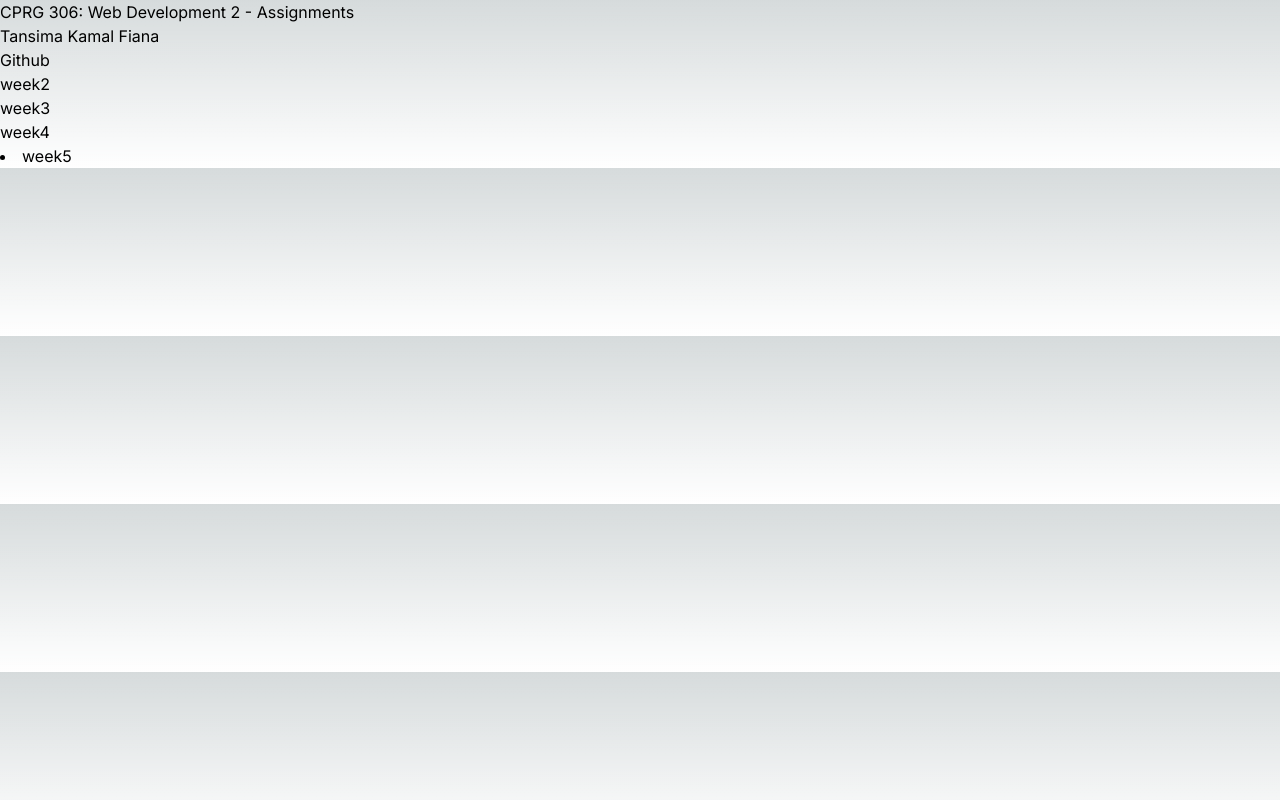
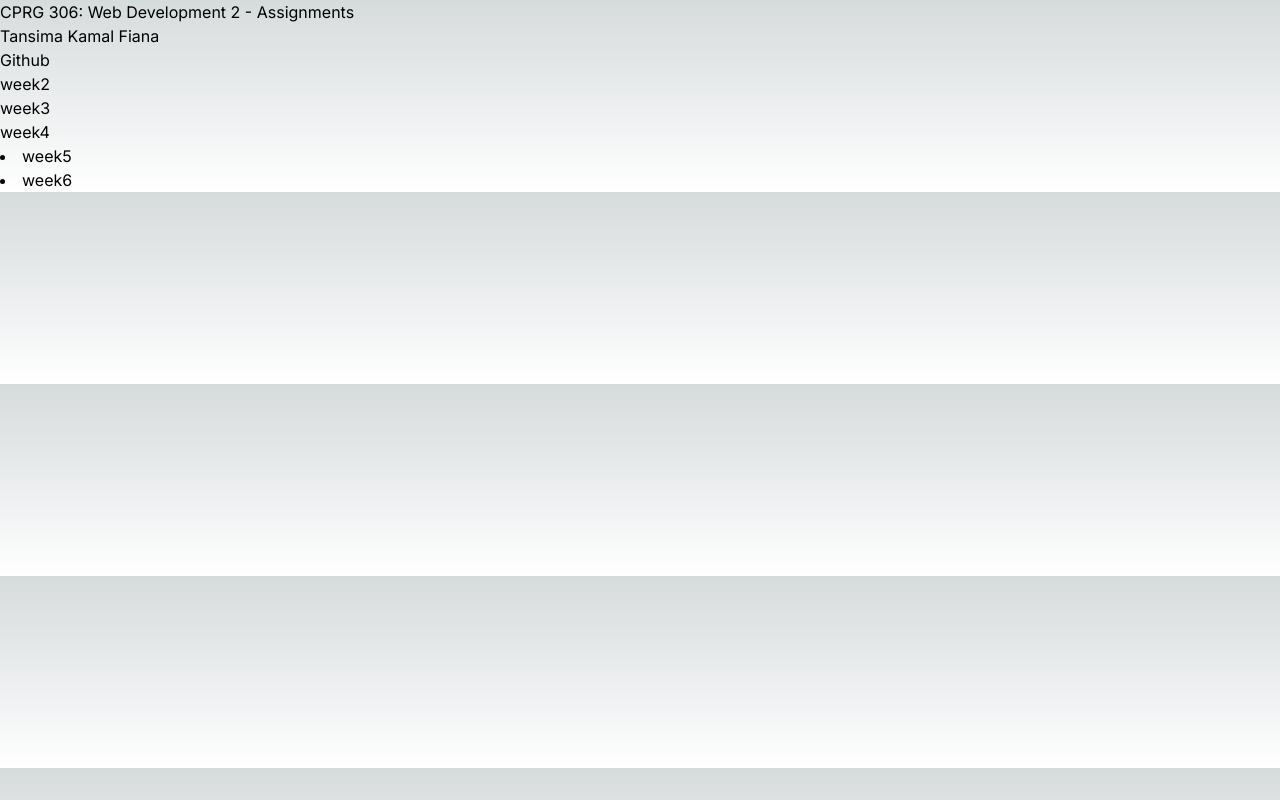
Before and after one commit to tansimafiana/cprg306-assignment, a Next.js app: page / in a window 1280 px wide. Built offline with nearby package versions, Linux system fonts and the light colour scheme.

Commit message:
Add week6

```diff
--- a/app/page.js
+++ b/app/page.js
@@ -26,6 +26,8 @@ const HomePage = () => {
 <Link href="/week4">week4</Link>
 <li><Link href="/week5">week5</Link></li> {/* Add this line */}
   {/* Other links */}
+  <li><Link href="/week6">week6</Link></li> {/* Add this line */}
+  {/* Other links */}
 
     </div>
   );
```
